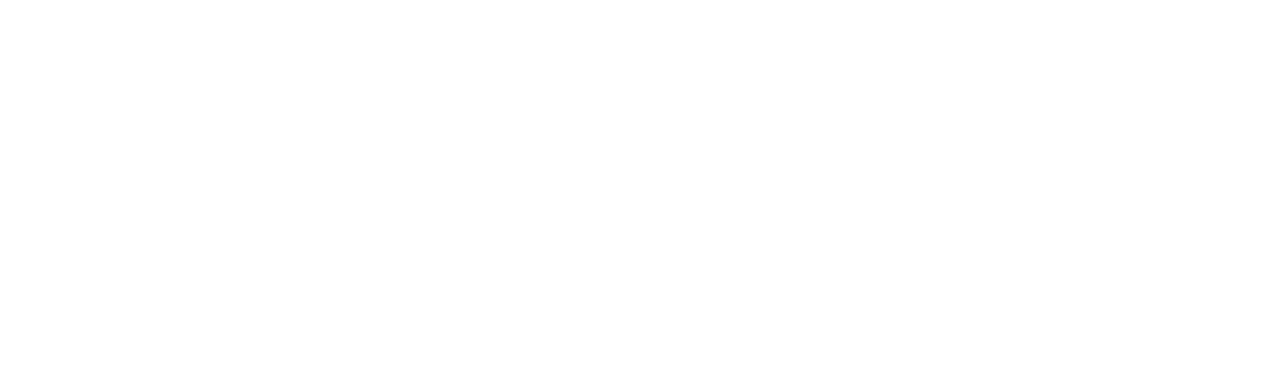
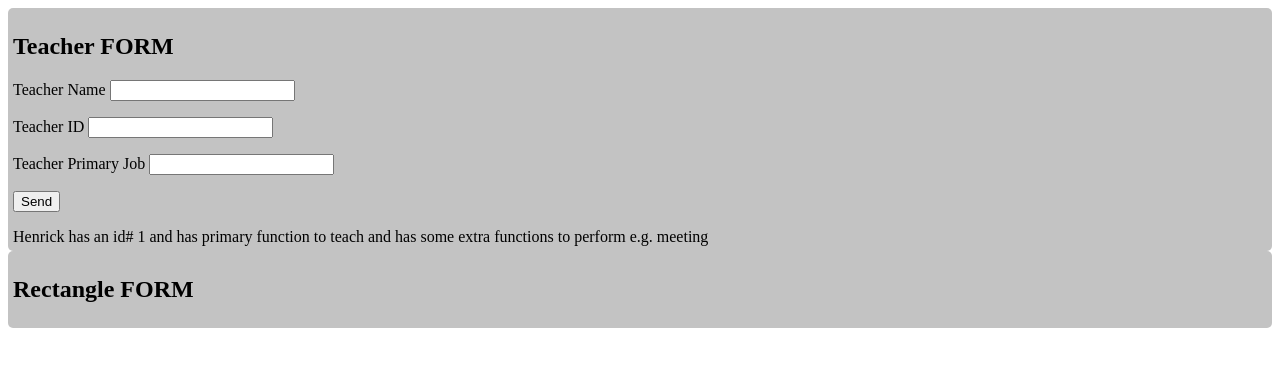
Before and after one commit to shoaibalirts/Classical-Inheritance-JavaScript, a plain HTML site: page index.html in a window 1280 px wide. Drawn offline with Linux system fonts and the light colour scheme.

Commit message:
added styles.css

```diff
--- a/App.js
+++ b/App.js
@@ -1,6 +1,8 @@
 import Teacher from "./Teacher.js";
 const t1 = new Teacher("Henrick", 1, "meeting");
-console.log(
+const TEACHER_SECTION = document.getElementById("teacherInfo");
+
+TEACHER_SECTION.append(
   t1.teacherName +
     " has an id# " +
     t1.teacherID +
@@ -9,3 +11,7 @@ console.log(
     " and has some extra functions to perform e.g. " +
     t1.teacherExtraOpgave
 );
+
+function getTeacherData() {
+  console.log("hello");
+}
--- a/Teacher.js
+++ b/Teacher.js
@@ -1,11 +1,11 @@
 export default class Teacher {
-  teacherName = "";
+  teacherName;
   teacherID;
   teacherPremierAssignment = "teach";
   teacherExtraOpgave = null;
   constructor(name, id, extraOpgave) {
     this.teacherName = name;
-    this.teacherId = id;
+    this.teacherID = id;
     this.teacherExtraOpgave = extraOpgave;
   }
 }
--- a/index.html
+++ b/index.html
@@ -4,7 +4,32 @@
     <meta charset="UTF-8" />
     <meta name="viewport" content="width=device-width, initial-scale=1.0" />
     <title>JavaScript Classes</title>
+    <link rel="stylesheet" href="styles.css" />
     <script type="module" src="App.js" defer></script>
   </head>
-  <body></body>
+  <body>
+    <section id="teacherInfo">
+      <h2>Teacher FORM</h2>
+      <form>
+        <p>
+          <label>Teacher Name</label>
+          <input type="text" name="teacher-name" />
+        </p>
+        <p>
+          <label>Teacher ID</label>
+          <input type="text" name="teacher-id" />
+        </p>
+        <p>
+          <label>Teacher Primary Job</label>
+          <input type="text" name="teacher-primary-job" />
+        </p>
+        <p>
+          <button type="submit" onsubmit="getTeacherData">Send</button>
+        </p>
+      </form>
+    </section>
+    <section id="rectangleArea">
+      <h2>Rectangle FORM</h2>
+    </section>
+  </body>
 </html>
--- /dev/null
+++ b/styles.css
@@ -0,0 +1,5 @@
+section {
+  background-color: rgba(128, 128, 128, 0.473);
+  border-radius: 5px;
+  padding: 5px;
+}
```
Also changed, not shown: Rectangle.js (added, +12 -0 lines).
